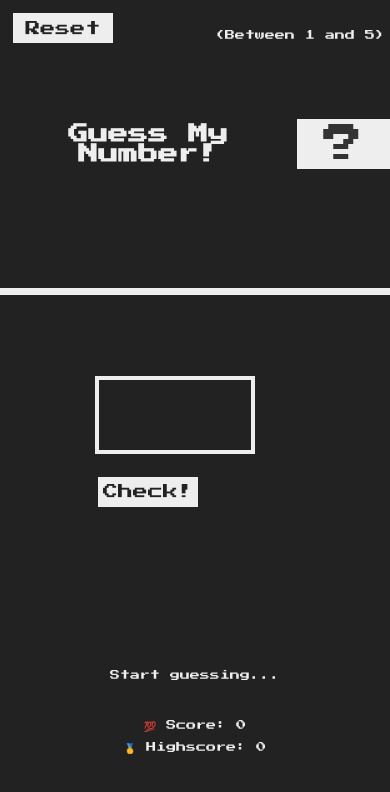
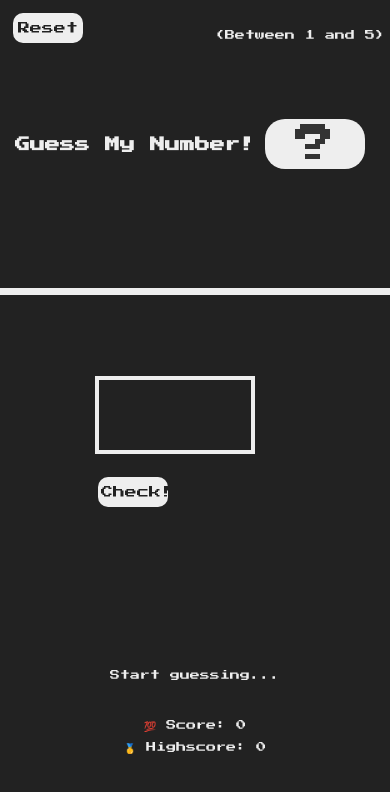
Before and after one commit to Shakti-Biswadip/guess-number, a plain HTML site: page index.html in a window 390 px wide. Drawn offline with Linux system fonts and the light colour scheme.

Commit message:
Update style.css

```diff
--- a/style.css
+++ b/style.css
@@ -159,19 +159,23 @@ h1 {
 
 @media (max-width: 450px){
     h1{
-    font-size: 2rem;
+    font-size: 1.5rem;
     margin: 0;
     padding: 0;
   }
   .number{
-    margin: 0;
+    margin: 10px;
     padding: 5px;
+    border-radius: 20px;
+    right: 5px;
   }
   .btn{
     height: 30px;
-    width: 100px;
-    padding: 0;
+    width: 70px;
+    padding: 3px;
     margin: 3px;
+    font-size: 12px;
+    border-radius: 10px;
   }
   .between {
     font-size: 10px;
```
